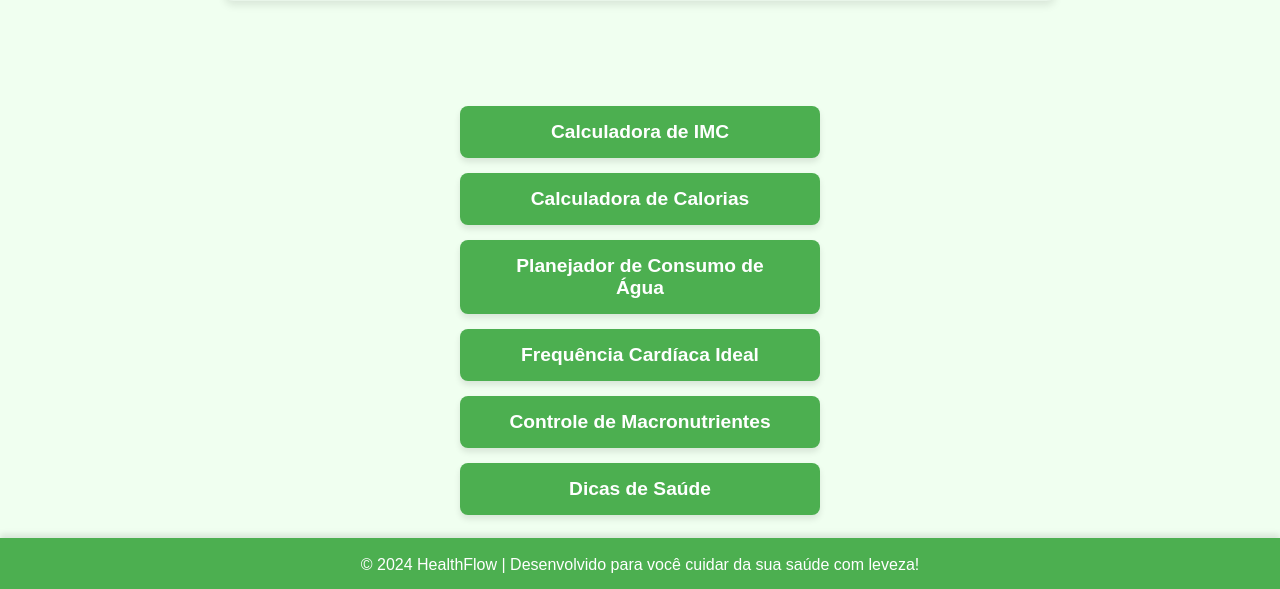
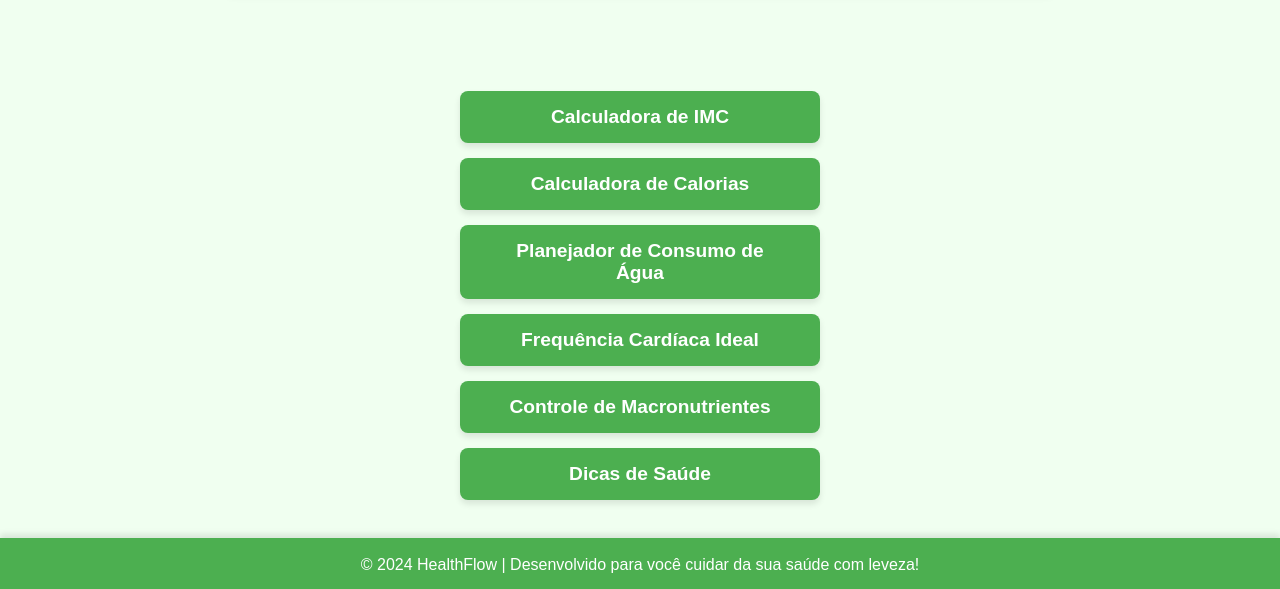
Before and after one commit to JoaoPauloM1/HealthFlow, a Flask app: page / in a window 1280 px wide. Shown: the part 211-800 px from the top of the page. Run offline with Flask 3, Linux system fonts and the light colour scheme.

Commit message:
ajustes css

```diff
--- a/static/style.css
+++ b/static/style.css
@@ -25,7 +25,7 @@ body {
 }
 
 .text {
-    margin-top: 100px;
+    margin-top: 90px; /* Ajuste para subir um pouco */
     text-align: center;
     font-size: 1.2rem;
     padding: 15px;
@@ -45,9 +45,9 @@ body {
     display: flex;
     justify-content: center;
     align-items: center;
-    margin-top: 30px;
+    margin-top: 20px; /* Ajuste para subir */
     flex-wrap: wrap;
-    padding: 20px;
+    padding: 10px;
     flex: 1;
 }
 
@@ -57,7 +57,7 @@ body {
     border: 1px solid #ccc;
     border-radius: 5px;
     background-color: #f9f9f9;
-    box-sizing: border-box; /* Garante que o padding não afete a largura total */
+    box-sizing: border-box;
 }
 
 .dica-secao ul {
@@ -75,7 +75,8 @@ body {
     flex-direction: column;
     align-items: center;
     gap: 15px;
-    padding: 20px;
+    padding: 10px; /* Reduzi para subir */
+    margin-top: -10px; /* Ajuste para eliminar espaços extras */
 }
 
 .botao {
@@ -104,7 +105,7 @@ body {
 }
 
 footer {
-    background-color: #4caf50; /* Cor verde para o rodapé */
+    background-color: #4caf50;
     color: #ffffff;
     text-align: center;
     padding: 15px 0;
@@ -131,7 +132,7 @@ footer a {
     background-color: #e8f5e9;
     border-radius: 8px;
     box-shadow: 0 4px 8px rgba(0, 0, 0, 0.1);
-    border: 1px solid #4caf50; /* Bordas verdes */
+    border: none; /* Remove a borda verde */
 }
 
 .resultados h2 {
```
